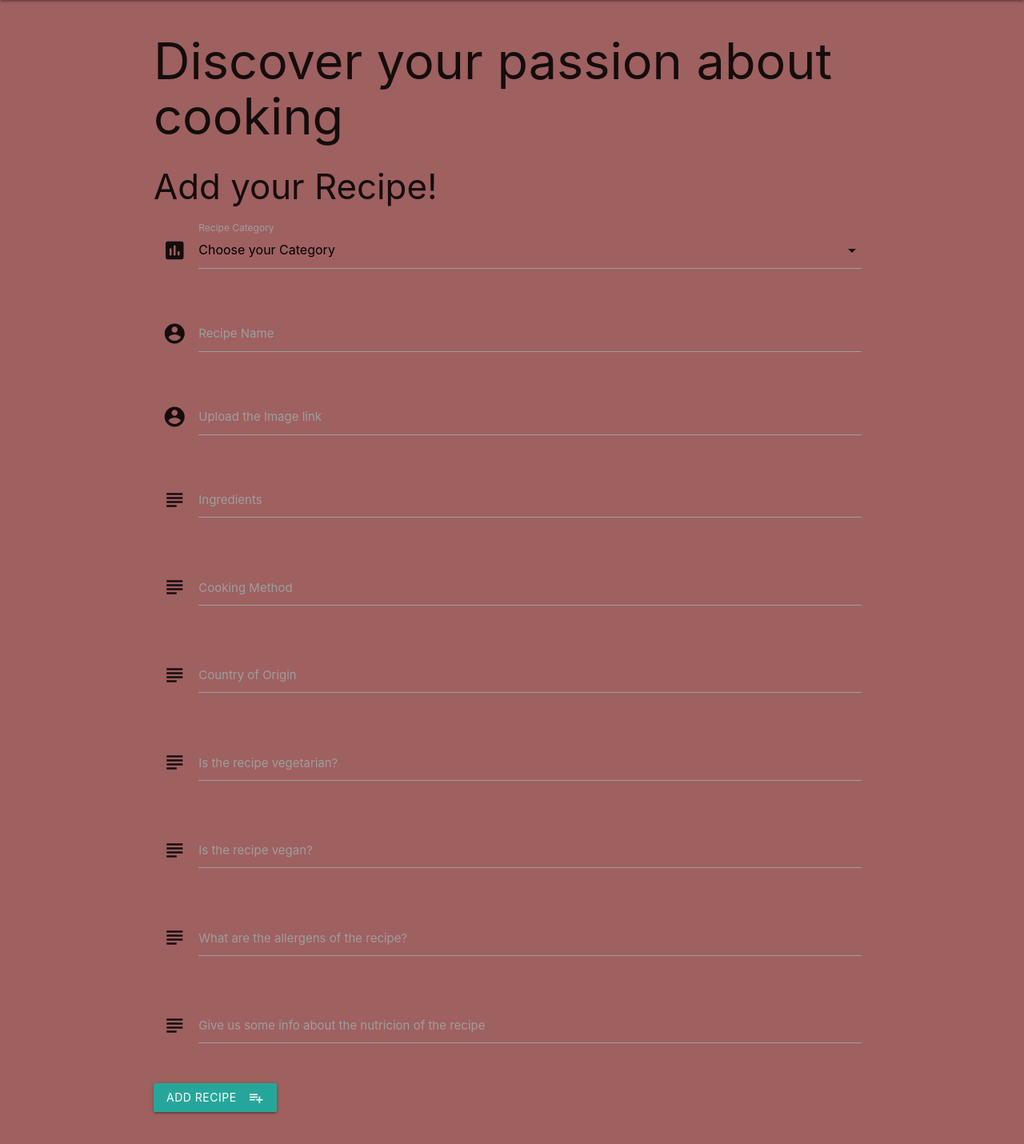
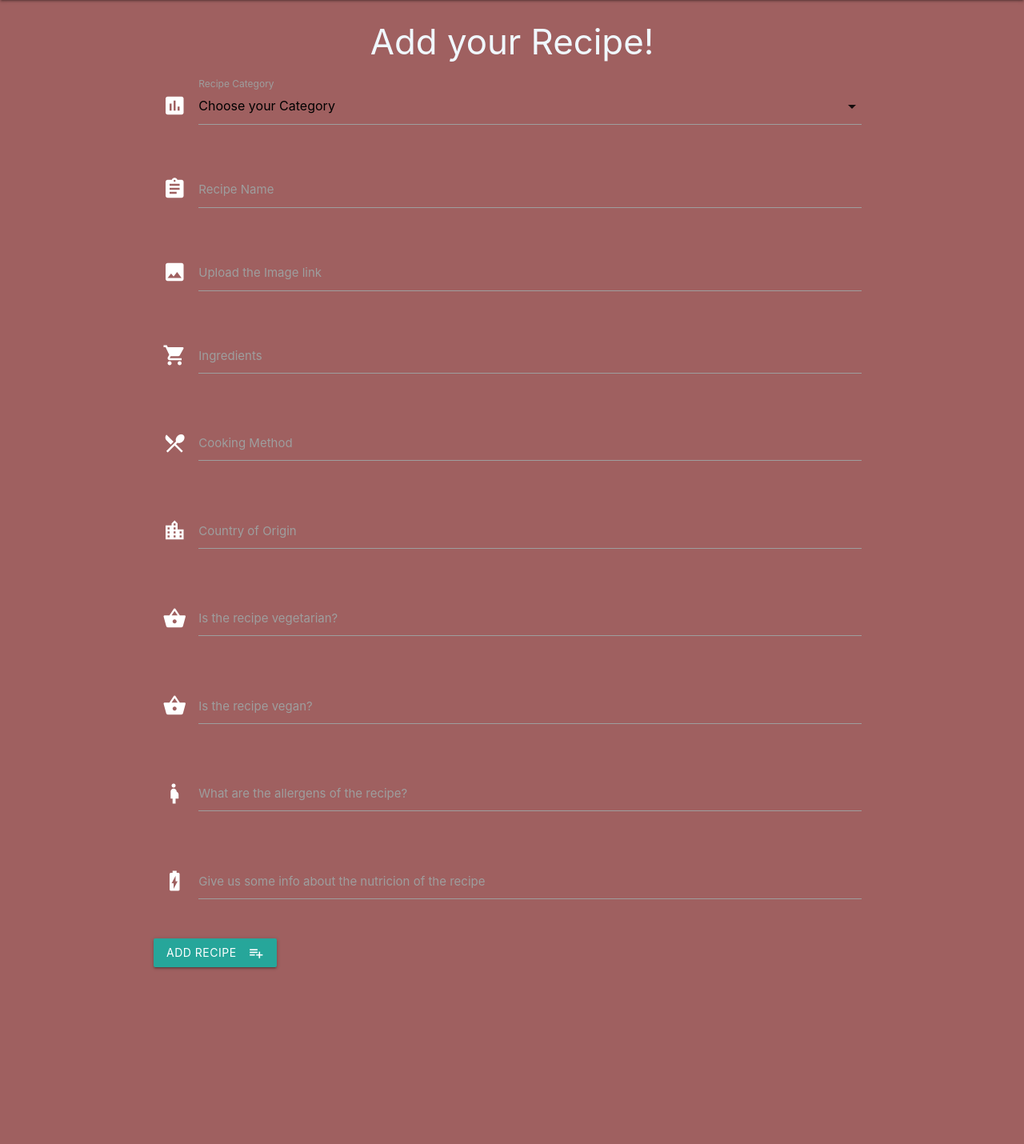
Before and after one commit to Bumper0417/Milestone-project-3-Python, a Flask app: page /add_recipe in a window 1280 px wide. Shown: the part 64-1494 px from the top of the page at 80% size. After the commit the page ends 1276 px from the top, so only its background shows below. Run offline with Flask 2, Linux system fonts and the light colour scheme; data that the repository does not hold is empty; some libraries are stand-ins or nearby versions.

Commit message:
Added style to the webpage

```diff
--- a/static/css/style.css
+++ b/static/css/style.css
@@ -17,3 +17,16 @@
 body{
     background-color: #9f6060;
 }
+
+.row{
+    color: white;
+}
+
+h2, h3, h4{
+    color:aliceblue;
+    text-align: center;
+}
+
+.recipe_header{
+    color:black;
+}
--- a/templates/addrecipe.html
+++ b/templates/addrecipe.html
@@ -18,63 +18,63 @@
         </div>
         <div class="row">
             <div class="input-field col s12">
-                <i class="material-icons prefix">account_circle</i>
+                <i class="material-icons prefix">assignment</i>
                 <input id="recipe_name" name="recipe_name" type="text" class="validate">
                 <label for="icon_prefix">Recipe Name</label>
             </div>
         </div>
         <div class="row">
             <div class="input-field col s12">
-                <i class="material-icons prefix">account_circle</i>
+                <i class="material-icons prefix">insert_photo</i>
                 <input id="image_url" name="image_url" type="text" class="validate">
                 <label for="icon_prefix">Upload the Image link</label>
             </div>
         </div>
         <div class="row">
             <div class="input-field col s12">
-                <i class="material-icons prefix">subject</i>
+                <i class="material-icons prefix">local_grocery_store</i>
                 <textarea name="recipe_ingredients" id="recipe_ingredients" class="materialize-textarea"></textarea>
                 <label for="icon_telephone">Ingredients</label>
             </div>
         </div>
         <div class="row">
             <div class="input-field col s12">
-                <i class="material-icons prefix">subject</i>
+                <i class="material-icons prefix">local_dining</i>
                 <textarea name="recipe_method" id="recipe_method" class="materialize-textarea"></textarea>
                 <label for="icon_telephone">Cooking Method</label>
             </div>
         </div>
         <div class="row">
             <div class="input-field col s12">
-                <i class="material-icons prefix">subject</i>
+                <i class="material-icons prefix">location_city</i>
                 <textarea name="recipe_country_of_origin" id="recipe_country_of_origin" class="materialize-textarea"></textarea>
                 <label for="icon_telephone">Country of Origin</label>
             </div>
         </div>
         <div class="row">
             <div class="input-field col s12">
-                <i class="material-icons prefix">subject</i>
+                <i class="material-icons prefix">shopping_basket</i>
                 <textarea name="recipe_vegetarian" id="recipe_vegetarian" class="materialize-textarea"></textarea>
                 <label for="icon_telephone">Is the recipe vegetarian?</label>
             </div>
         </div>
         <div class="row">
             <div class="input-field col s12">
-                <i class="material-icons prefix">subject</i>
+                <i class="material-icons prefix">shopping_basket</i>
                 <textarea name="recipe_vegan" id="recipe_vegan" class="materialize-textarea"></textarea>
                 <label for="icon_telephone">Is the recipe vegan?</label>
             </div>
         </div>
         <div class="row">
             <div class="input-field col s12">
-                <i class="material-icons prefix">subject</i>
+                <i class="material-icons prefix">pregnant_woman</i>
                 <textarea name="recipe_allergens" id="recipe_allergens" class="materialize-textarea"></textarea>
                 <label for="icon_telephone">What are the allergens of the recipe?</label>
             </div>
         </div>
         <div class="row">
             <div class="input-field col s12">
-                <i class="material-icons prefix">subject</i>
+                <i class="material-icons prefix">battery_charging_full</i>
                 <textarea name="recipe_nutricion" id="recipe_nutricion" class="materialize-textarea"></textarea>
                 <label for="icon_telephone">Give us some info about the nutricion of the recipe</label>
             </div>
--- a/templates/editcategory.html
+++ b/templates/editcategory.html
@@ -5,14 +5,14 @@
 	<form action="{{url_for('update_category', category_id=category._id)}}" method="POST" class="col s12">
 		<div class="row">
 			<div class="input-field col s12">
-				<i class="material-icons prefix">poll</i>
+				<i class="material-icons prefix">assignment</i>
 				<input id="category_name" name="category_name" type="text" class="validate" value="{{category.category_name}}">
 				<label for="category_name">Category Name</label>
 			</div>
 		</div>
         <div class="row">
             <div class="input-field col s12">
-                <i class="material-icons prefix">account_circle</i>
+                <i class="material-icons prefix">add_a_photo</i>
                 <input id="image_url" name="image_url" type="text" class="validate">
                 <label for="icon_prefix">Upload the Category Image</label>
             </div>
--- a/templates/index.html
+++ b/templates/index.html
@@ -29,7 +29,6 @@
         </nav>
     </header>
         <div class="container">
-            <h1> Discover your passion about cooking </h1>
             {% block content %}
             {% endblock %}
         </div>
```
Also changed, not shown: templates/base.html (added, +7 -0 lines), templates/categories.html (+4 -4 lines), templates/editrecipe.html (+11 -11 lines), templates/recipes.html (+9 -22 lines), templates/view_recipe.html (+35 -9 lines).
